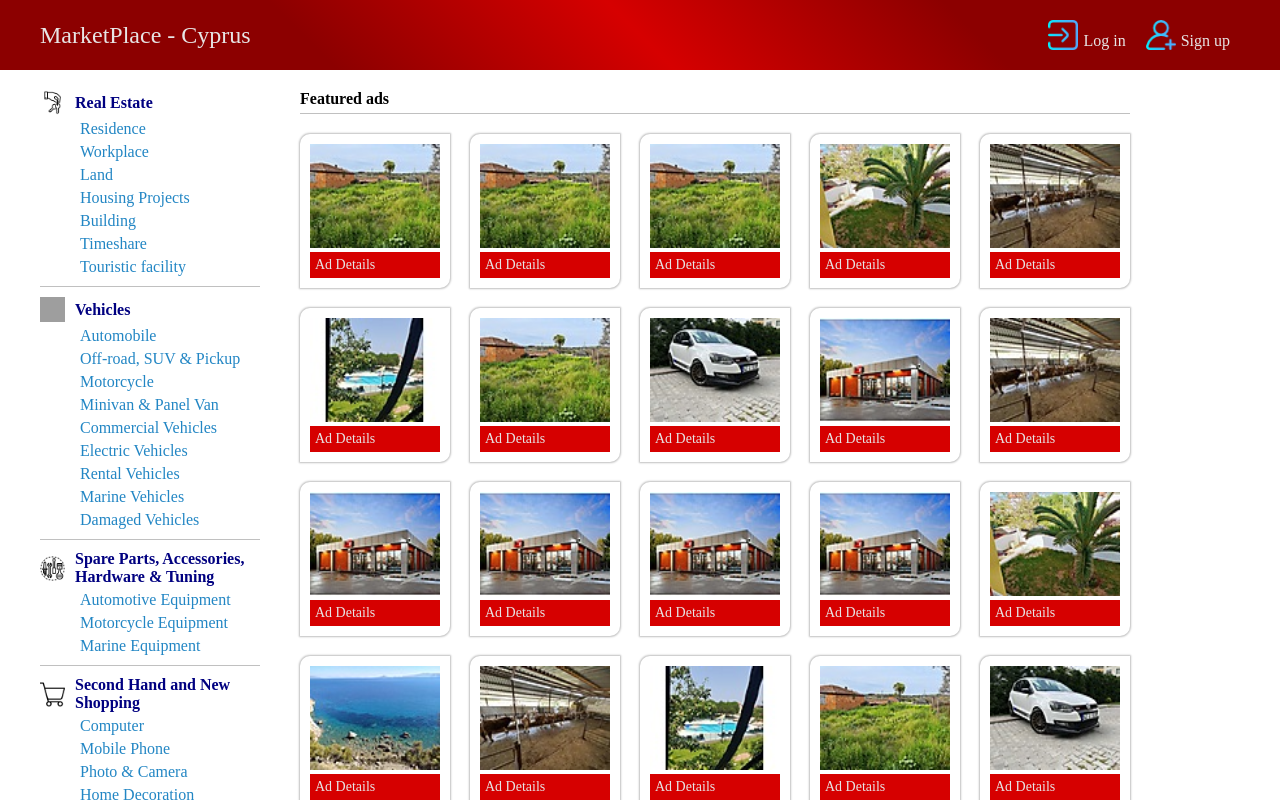
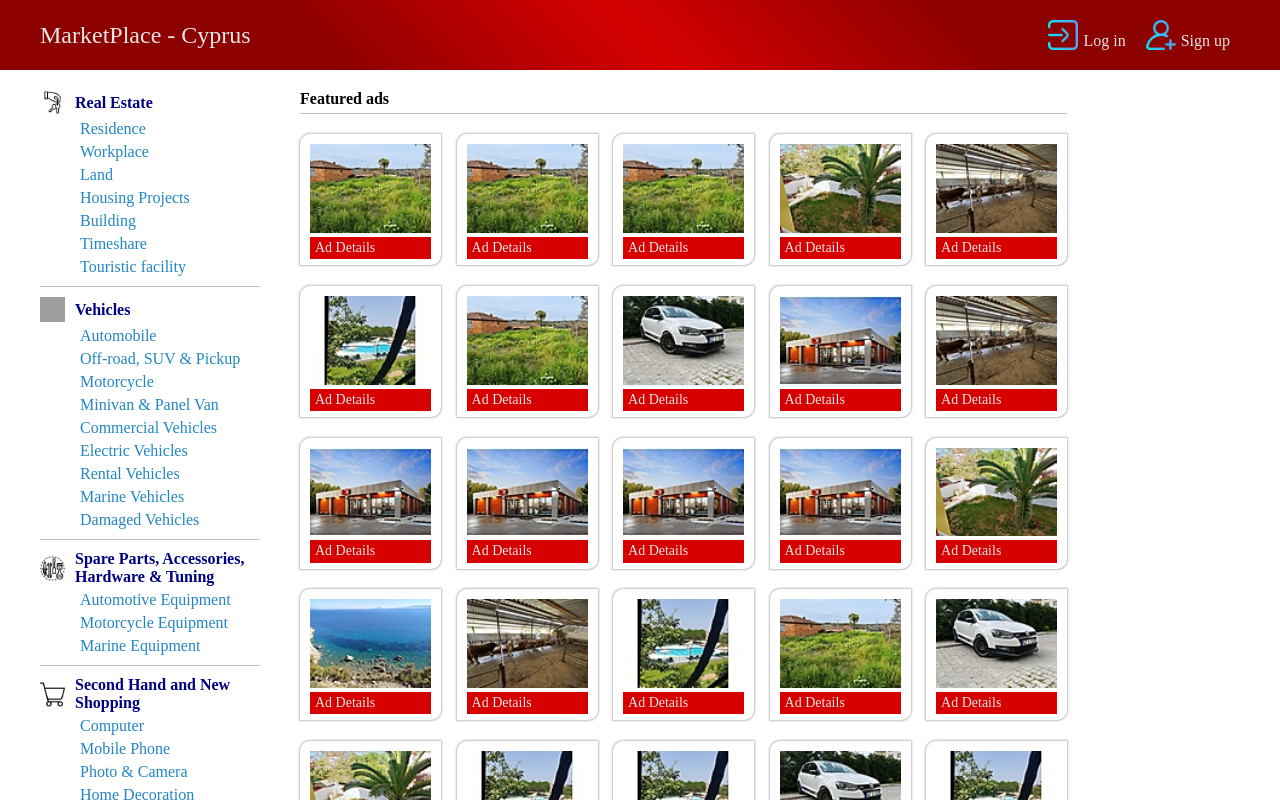
Before and after one commit to codeyourwaytofreedom/cyprus_marketplace, a Next.js app: page / in a window 1280 px wide. Shown: the top 800 px of the page. Built offline with nearby package versions, Linux system fonts and the light colour scheme; grey boxes are pictures that could not be loaded.

Commit message:
Responsive prevented.
will visit responsive issue later on.

Next step: bottom banner

```diff
--- a/pages/index.tsx
+++ b/pages/index.tsx
@@ -10,7 +10,7 @@ export default function Home() {
   return (
     <>
       <Wrapper pageTitle={'Marketplace - Cyprus'}>
-        <div style={{display:"flex", alignItems:"flex-start"}}>
+      <div style={{display:"flex", alignItems:"flex-start"}}>
           <Categories/>
           <Home_Page_Display/>
           <Ads/>
--- a/styles/Home.module.css
+++ b/styles/Home.module.css
@@ -63,6 +63,8 @@
 
 .display {
   padding-top: 20px;
+  width: 76%;
+  min-width: calc(650px + 8%);
 }
 .display_ads {
   border-top: 1px solid silver;
@@ -70,14 +72,13 @@
   padding-top: 20px;
   display: grid;
   grid-template-columns: repeat(5, 1fr);
-  gap: 20px;
+  gap: 2%;
 }
 .display_ads_each {
   box-shadow: 0px 0px 2px 1px silver;
   border-top-left-radius: 10px;
   border-bottom-right-radius: 10px;
-  width: 150px;
-  aspect-ratio: 1/1;
+  min-width: 130px;
   padding: 10px;
 }
 .display_ads_each img {
@@ -95,12 +96,12 @@
 }
 
 .ads {
-  padding: 40px 10px;
-  width: 100%;
+  padding: 40px 2%;
   display: grid;
   align-items: flex-start;
   justify-content: center;
   row-gap: 10px;
+  width: 20%;
 }
 .ads iframe {
   width: 100%;
--- a/styles/Home.module.scss
+++ b/styles/Home.module.scss
@@ -65,19 +65,21 @@
 
 .display{
     padding-top: 20px;
+    width: 76%;
+    min-width: calc(130*5px + 8%);
     &_ads{
         border-top: 1px solid silver;
         margin-top: 5px;
         padding-top: 20px;
         display: grid;
         grid-template-columns: repeat(5, 1fr);
-        gap: 20px;
+        gap: 2%;
         &_each{
             box-shadow: 0px 0px 2px 1px silver;
             border-top-left-radius: 10px;
             border-bottom-right-radius: 10px;
-            width: 150px;
-            aspect-ratio: 1/1;
+            min-width: 130px;
+            //aspect-ratio: 1/1;
             padding: 10px;
             img{
                 width: 100%;
@@ -97,14 +99,16 @@
 }
 
 .ads{
-    padding: 40px 10px;
-    width: 100%;
+    //border: 2px solid red;
+    padding: 40px 2%;
     display: grid;
     align-items: flex-start;
     justify-content: center;
     row-gap: 10px;
+    width: 20%;
     iframe{
         width: 100%;
+        //max-width: 150px;
         aspect-ratio: 2/3;
         background-color: var(--smokey);
     }
```
Also changed, not shown: 1 other file (tests, documents, lock files or other folders).
